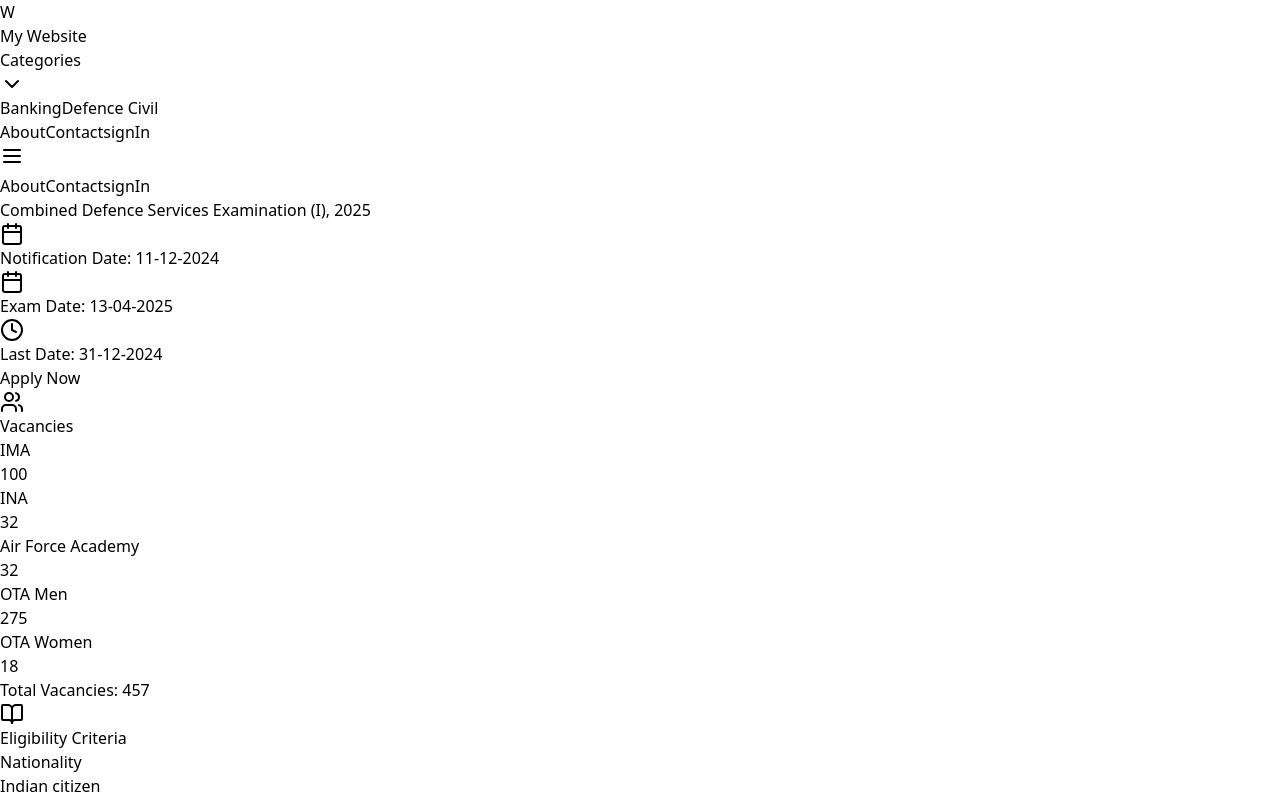
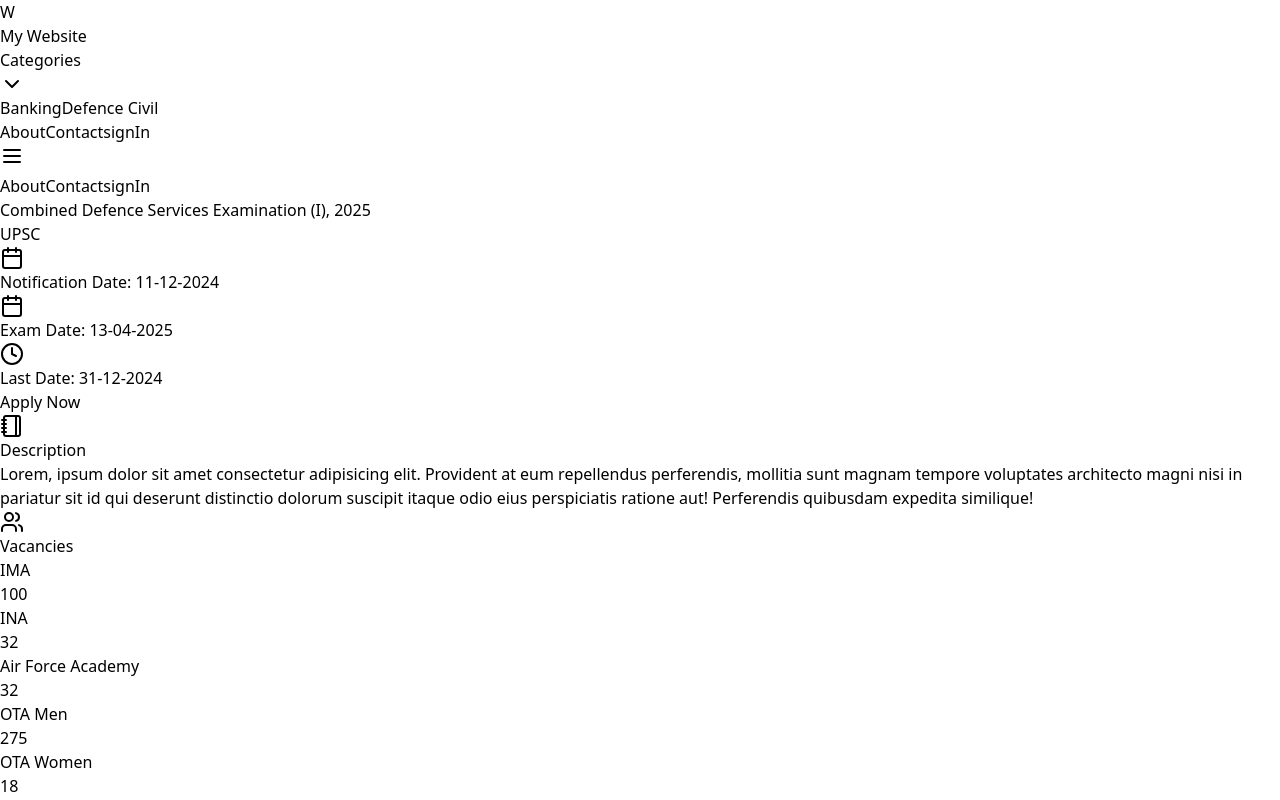
Before and after one commit to InsansaTechnoledge/Insansa_Government_Project, a React (Vite) app in the folder insansagov/: page /opportunity in a window 1280 px wide. Shown: the top 800 px of the page. Built offline with nearby package versions, Linux system fonts and the light colour scheme; a web font is replaced by a local one.

Commit message:
added desc in opportunity page

```diff
--- a/insansagov/src/Components/Navbar/Navbar.jsx
+++ b/insansagov/src/Components/Navbar/Navbar.jsx
@@ -1,13 +1,17 @@
 import React, { useState, useEffect } from 'react';
 import { Menu, X, ChevronDown, Search } from 'lucide-react';
+import { useLocation } from 'react-router-dom';
 
 const Navbar = () => {
+  const location = useLocation();
   const [isOpen, setIsOpen] = useState(false);
-  const [isScrolled, setIsScrolled] = useState(false);
+  const [isScrolled, setIsScrolled] = useState(location.pathname==='/' ? false : true);
 
   useEffect(() => {
     const handleScroll = () => {
-      setIsScrolled(window.scrollY > 20);
+      if(location.pathname==='/'){
+        setIsScrolled(window.scrollY > 20);
+      }
     };
     window.addEventListener('scroll', handleScroll);
     return () => window.removeEventListener('scroll', handleScroll);
--- a/insansagov/src/Pages/Opportunities/Opportunities.jsx
+++ b/insansagov/src/Pages/Opportunities/Opportunities.jsx
@@ -8,6 +8,7 @@
   MapPin,
   Phone,
   Coins,
+  Notebook,
 } from "lucide-react";
 
 const ModernExamDetailsPage = () => {
@@ -100,12 +101,15 @@
   };
 
   return (
-    <div className="pt-20 px-6 max-w-6xl mx-auto space-y-12">
+    <div className="pt-28 px-6 max-w-6xl mx-auto space-y-12">
       {/* Header Section */}
-      <header className="text-center space-y-6">
-        <h1 className="text-4xl font-bold text-gray-900 tracking-tight">
+      <header className="text-center">
+        <h1 className="text-4xl mb-5 font-bold text-gray-900 tracking-tight">
           {data.name}
         </h1>
+        <h2 className="text-2xl mb-16 font-medium">
+            UPSC
+        </h2>
         <div className="flex justify-center flex-wrap gap-4">
           <div className="flex items-center gap-2 px-4 py-2 bg-blue-100 text-blue-800 rounded-lg">
             <Calendar className="w-5 h-5" />
@@ -128,16 +132,26 @@
           href={data.apply_link}
           target="_blank"
           rel="noopener noreferrer"
-          className="px-6 py-3 text-lg font-medium text-white bg-blue-600 rounded-lg shadow hover:bg-blue-700"
+          className="px-6 py-3 text-lg font-medium text-white bg-purple-800 rounded-lg shadow hover:bg-purple-900"
         >
           Apply Now
         </a>
       </div>
 
+      {/* Description Section */}
+      <section className="p-6 bg-white shadow rounded-lg">
+        <h2 className="text-2xl font-semibold flex items-center gap-2 mb-6">
+          <Notebook className="w-6 h-6 text-purple-600" /> Description
+        </h2>
+        <div className="font-medium text-left">
+          Lorem, ipsum dolor sit amet consectetur adipisicing elit. Provident at eum repellendus perferendis, mollitia sunt magnam tempore voluptates architecto magni nisi in pariatur sit id qui deserunt distinctio dolorum suscipit itaque odio eius perspiciatis ratione aut! Perferendis quibusdam expedita similique!
+        </div>
+      </section>
+
       {/* Vacancies Section */}
       <section className="p-6 bg-white shadow rounded-lg">
         <h2 className="text-2xl font-semibold flex items-center gap-2 mb-6">
-          <Users className="w-6 h-6 text-blue-600" /> Vacancies
+          <Users className="w-6 h-6 text-purple-600" /> Vacancies
         </h2>
         <div className="grid grid-cols-1 sm:grid-cols-2 md:grid-cols-3 gap-6">
           {Object.entries(data.details.vacancies.breakdown).map(([academy, seats]) => (
@@ -148,7 +162,7 @@
               <h3 className="text-lg font-medium capitalize">
                 {academy.replace(/_/g, " ")}
               </h3>
-              <p className="text-3xl font-bold text-blue-600">{seats}</p>
+              <p className="text-3xl font-bold text-purple-600">{seats}</p>
             </div>
           ))}
         </div>
@@ -160,7 +174,7 @@
       {/* Eligibility Section */}
       <section className="p-6 bg-white shadow rounded-lg space-y-8">
         <h2 className="text-2xl font-semibold flex items-center gap-2">
-          <BookOpen className="w-6 h-6 text-green-600" /> Eligibility Criteria
+          <BookOpen className="w-6 h-6 text-purple-600" /> Eligibility Criteria
         </h2>
 
         {/* Nationality */}
@@ -219,10 +233,10 @@
       {/* Fee Details Section */}
       <section className="p-6 bg-white shadow rounded-lg">
         <h2 className="text-2xl font-semibold flex items-center gap-2">
-          <Coins className="w-6 h-6 text-yellow-600" /> Fee Details
+          <Coins className="w-6 h-6 text-purple-600" /> Fee Details
         </h2>
         <p className="text-lg font-medium mt-4">
-          Examination Fee: <span className="text-blue-600">{data.details.fee_details.amount}</span>
+          Examination Fee: <span className="text-purple-600">{data.details.fee_details.amount}</span>
         </p>
         <p className="mt-2 text-gray-700">
           Fee Exemption for: {data.details.fee_details.exempted_categories.join(", ")}
@@ -246,7 +260,7 @@
       {/* Exam Centers Section */}
       <section className="p-6 bg-white shadow rounded-lg">
         <h2 className="text-2xl font-semibold flex items-center gap-2">
-          <MapPin className="w-6 h-6 text-red-600" /> Exam Centers
+          <MapPin className="w-6 h-6 text-purple-600" /> Exam Centers
         </h2>
         <div className="grid grid-cols-1 sm:grid-cols-2 md:grid-cols-3 gap-4 mt-4">
           {data.details.exam_centers.map((center, idx) => (
@@ -263,7 +277,7 @@
       {/* Contact Details Section */}
       <section className="p-6 bg-white shadow rounded-lg">
         <h2 className="text-2xl font-semibold flex items-center gap-2">
-          <Phone className="w-6 h-6 text-green-600" /> Contact Details
+          <Phone className="w-6 h-6 text-purple-600" /> Contact Details
         </h2>
         <p className="mt-4 text-gray-700">
           Facilitation Counter: {data.details.contact_details.facilitation_counter}
@@ -274,7 +288,7 @@
       {/* Scheme of Exam Section */}
       <section className="p-6 bg-white shadow rounded-lg">
         <h2 className="text-2xl font-semibold flex items-center gap-2">
-          <BookOpen className="w-6 h-6 text-orange-600" /> Scheme of Examination
+          <BookOpen className="w-6 h-6 text-purple-600" /> Scheme of Examination
         </h2>
         <div className="mt-4 space-y-6">
           <div>
@@ -320,7 +334,7 @@
               href={link}
               target="_blank"
               rel="noopener noreferrer"
-              className="text-blue-600 hover:underline"
+              className="text-purple-600 hover:underline"
             >
               Document {idx + 1}
             </a>
```
